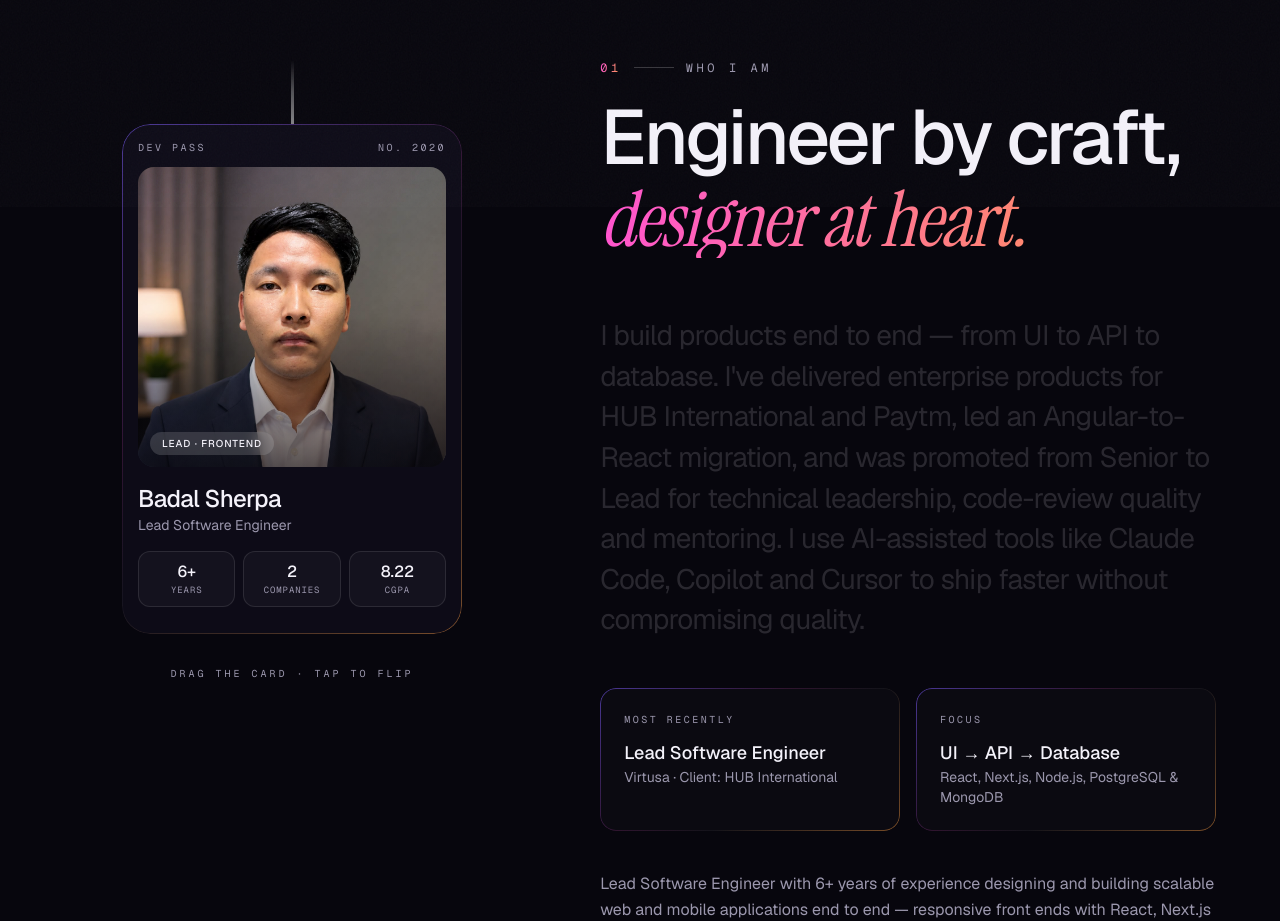
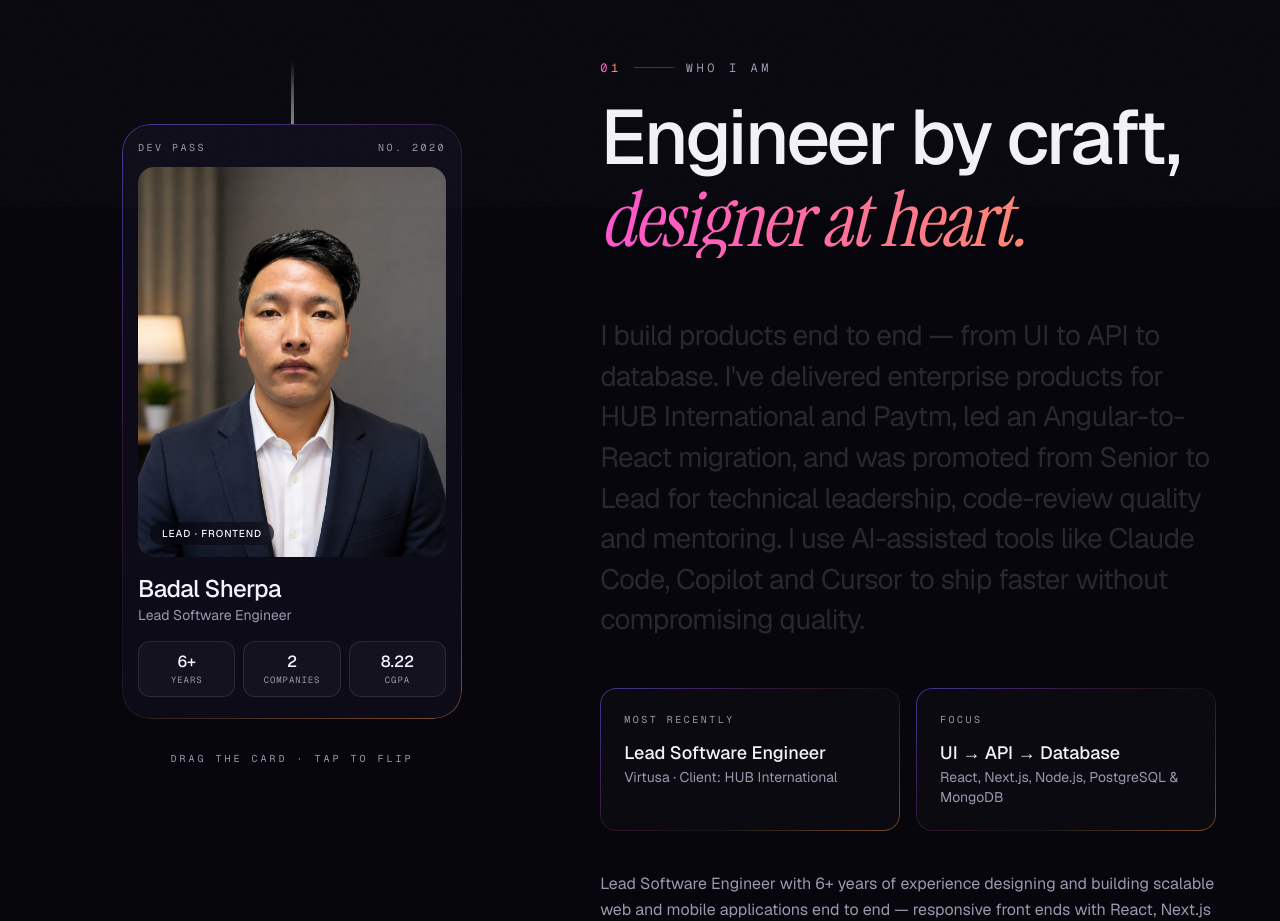
Before and after one commit to BadalSherpa/BadalSherpa.github.io, a Next.js app: page / in a window 1280 px wide. Shown: the part 1020-1941 px from the top of the page. Built offline with nearby package versions, Linux system fonts and the light colour scheme.

Commit message:
Show profile photo untinted at near-full portrait size
Remove the gradient overlays on the dev pass photo, use a taller crop,
and rename the file so browsers don't serve a cached older image.

```diff
--- a/app/layout.tsx
+++ b/app/layout.tsx
@@ -31,7 +31,7 @@ export const metadata: Metadata = {
     description: "React.js · Next.js · TypeScript · Node.js. Building calm, fast interfaces for complex products.",
     url: "https://badalsherpa.github.io",
     siteName: "Badal Sherpa",
-    images: ["/images/badal.jpg"],
+    images: ["/images/badal-sherpa-2026.jpg"],
     type: "website",
   },
 };
--- a/components/sections/About.tsx
+++ b/components/sections/About.tsx
@@ -31,7 +31,7 @@ function DevPass() {
         whileTap={{ scale: 0.98 }}
         style={{ x, y, rotateZ, rotateX }}
         data-cursor={flipped ? "Flip back" : "Drag · Flip"}
-        className="relative aspect-[3/4.5] w-full touch-none select-none [perspective:1400px]"
+        className="relative aspect-[3/5.25] w-full touch-none select-none [perspective:1400px]"
         role="button"
         tabIndex={0}
         aria-label="Developer pass card. Press to flip."
@@ -53,7 +53,7 @@ function DevPass() {
               <span>Dev pass</span>
               <span>No. 2020</span>
             </div>
-            <div className="relative mt-3 aspect-[4/3.9] overflow-hidden rounded-2xl">
+            <div className="relative mt-3 aspect-[3/3.8] overflow-hidden rounded-2xl">
               <Image
                 src={profile.photo}
                 alt={`Portrait of ${profile.name}`}
@@ -63,9 +63,7 @@ function DevPass() {
                 draggable={false}
                 className="object-cover object-[50%_30%]"
               />
-              <div className="absolute inset-0 bg-gradient-to-t from-ink/70 via-transparent to-transparent" />
-              <div className="absolute inset-0 bg-gradient-to-br from-violet/25 via-transparent to-amber/20 mix-blend-overlay" />
-              <span className="absolute bottom-3 left-3 rounded-full bg-white/15 px-3 py-1 text-[10px] font-medium uppercase tracking-widest backdrop-blur">
+              <span className="absolute bottom-3 left-3 rounded-full bg-ink/55 px-3 py-1 text-[10px] font-medium uppercase tracking-widest backdrop-blur">
                 Lead · Frontend
               </span>
             </div>
--- a/lib/data.ts
+++ b/lib/data.ts
@@ -11,7 +11,7 @@ export const profile = {
   hometown: "Sukhia Pokhri, Darjeeling",
   email: "badalsherpa7@gmail.com",
   resume: "/Badal_Sherpa_Resume.pdf",
-  photo: "/images/badal.jpg",
+  photo: "/images/badal-sherpa-2026.jpg",
   summary:
     "Lead Software Engineer with 6+ years of experience designing and building scalable web and mobile applications end to end — responsive front ends with React, Next.js and TypeScript, and backend services with Node.js and Express, including REST API design, data modeling and integrations backed by PostgreSQL and MongoDB.",
   about:
```
Also changed, not shown: public/images/badal-sherpa-2026.jpg (renamed from public/images/badal.jpg).
